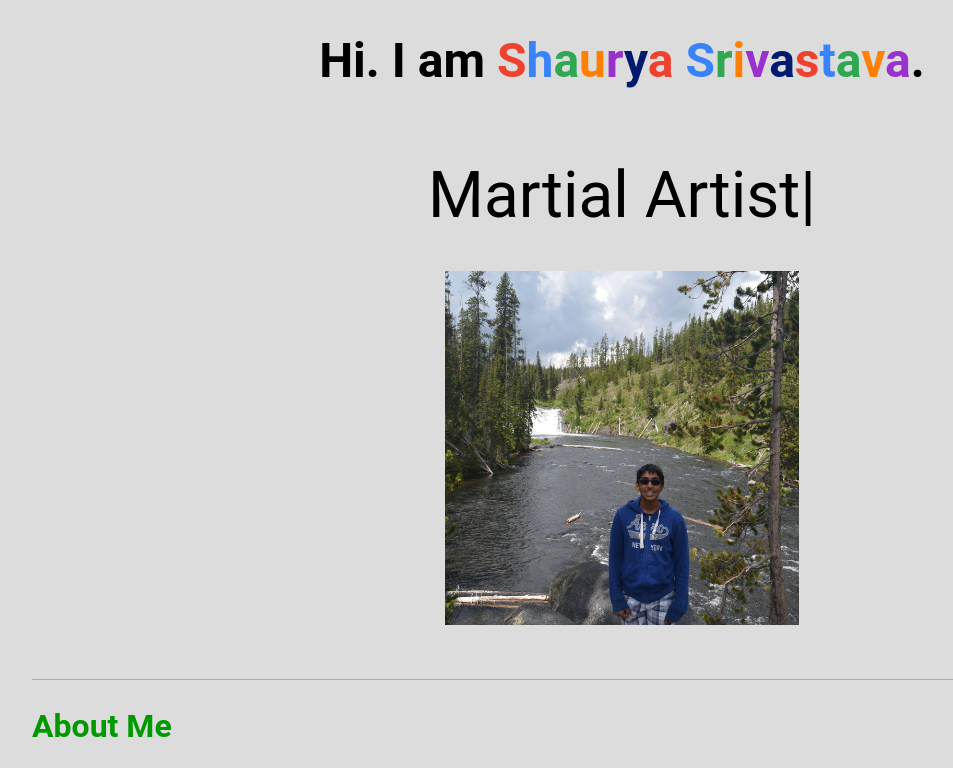
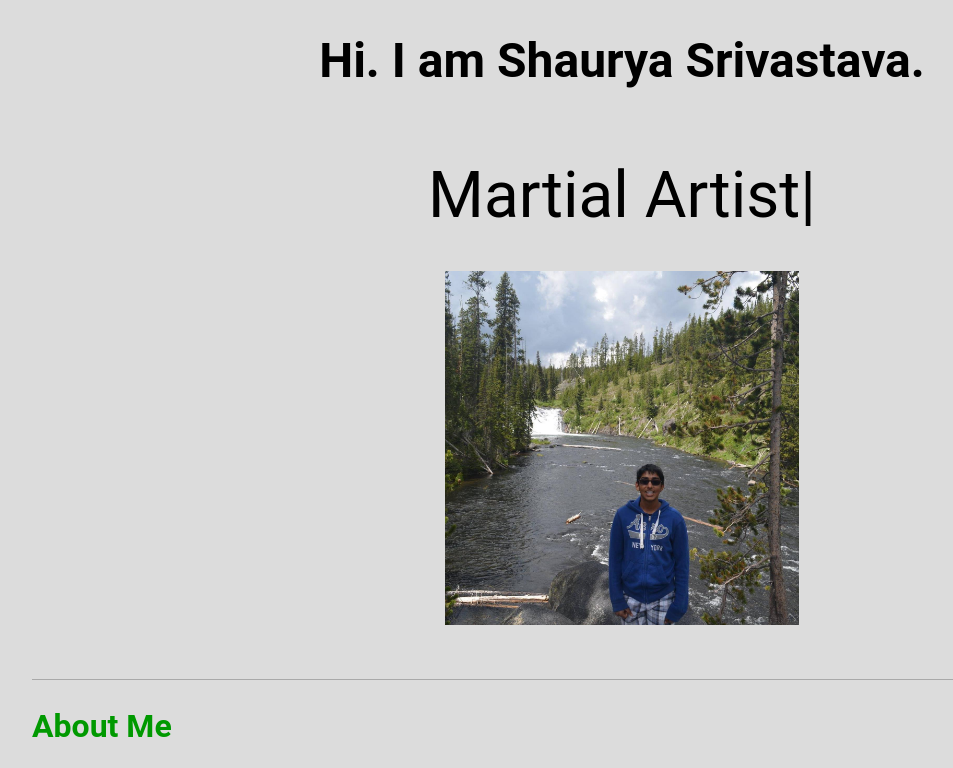
Before and after one commit to ShauryaS/shauryas.github.io, a plain HTML site: page index.html in a window 1280 px wide. Shown: the top 768 px of the page, without its empty margins (18-971 px from the left). Drawn offline with Linux system fonts and the light colour scheme.

Commit message:
Minor changes

```diff
--- a/index.html
+++ b/index.html
@@ -18,7 +18,7 @@
 		</script>
 	</head>
 	<body>
-		<h1>Hi. I am <strong><span class="gRed">S</span><span class="gBlue">h</span><span class="gGreen">a</span><span class="gOrange">u</span><span class="gPurple">r</span><span class="gNavy">y</span><span class="gRed">a</span> <span class="gBlue">S</span><span class="gGreen">r</span><span class="gOrange">i</span><span class="gPurple">v</span><span class="gNavy">a</span><span class="gRed">s</span><span class="gBlue">t</span><span class="gGreen">a</span><span class="gOrange">v</span><span class="gPurple">a</span></strong>.</h1>
+		<h1>Hi. I am <strong>Shaurya Srivastava</strong>.</h1>
 		<center><span class = "colorSelector() moving-text type-this"></span></center>
 		<center><img src="ShauryaS.jpg" width="30%" height="30%"/></center>
 		<div id="About">
```
